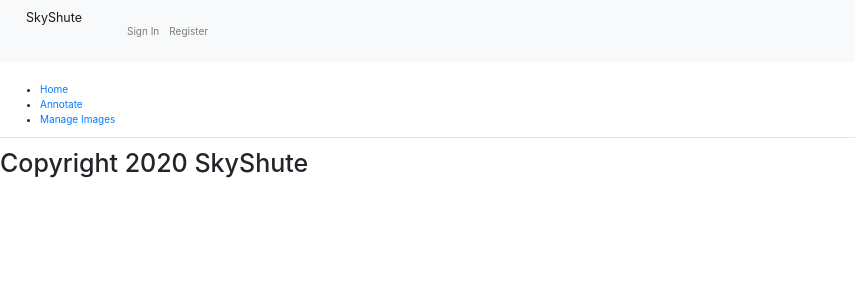
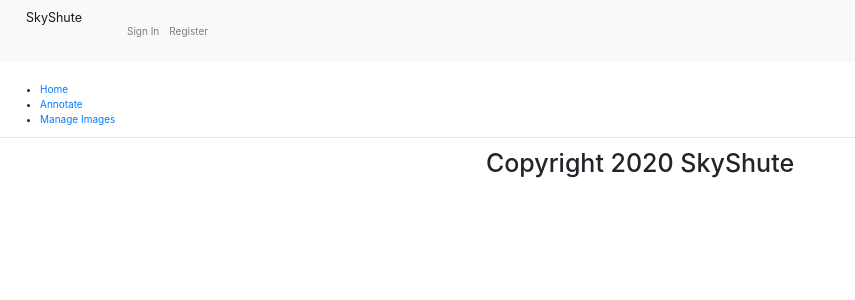
Before and after one commit to EllieChen-Git/frontend-pricing-portal-ERN, a React (Create React App) app: page /signin in a window 1280 px wide. Shown: the top 300 px of the page, without its empty margins (0-855 px from the left). Built offline with nearby package versions, Linux system fonts and the light colour scheme; no server answers.

Commit message:
footer positioned

```diff
--- a/src/components/shared/Footer.js
+++ b/src/components/shared/Footer.js
@@ -4,7 +4,7 @@
 class Footer extends Component {
     render() {
         return (
-            <h1>Copyright 2020 SkyShute</h1>
+            <h1 className ="text-center">Copyright 2020 SkyShute</h1>
         )
     }
 }
--- a/src/components/shared/NavBar.js
+++ b/src/components/shared/NavBar.js
@@ -1,12 +1,12 @@
 import React, { Component } from 'react';
-import { Navbar, NavDropdown, Nav, Form, FormControl, Button } from 'react-bootstrap';
+import { Navbar, Nav, } from 'react-bootstrap';
 import 'bootstrap/dist/css/bootstrap.min.css';
 
 class NavBar extends Component {
     render() {
         return (
             <Navbar bg="light" expand="lg">
-            <Navbar.Brand href="home">SkyShute</Navbar.Brand>
+            <Navbar.Brand href="/">SkyShute</Navbar.Brand>
             <Navbar.Toggle aria-controls="basic-navbar-nav" />
             <Navbar.Collapse id="basic-navbar-nav">
             <Nav className="mr-auto">
```
